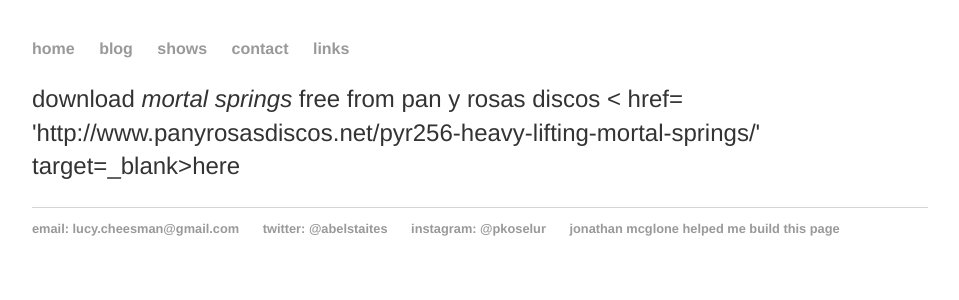
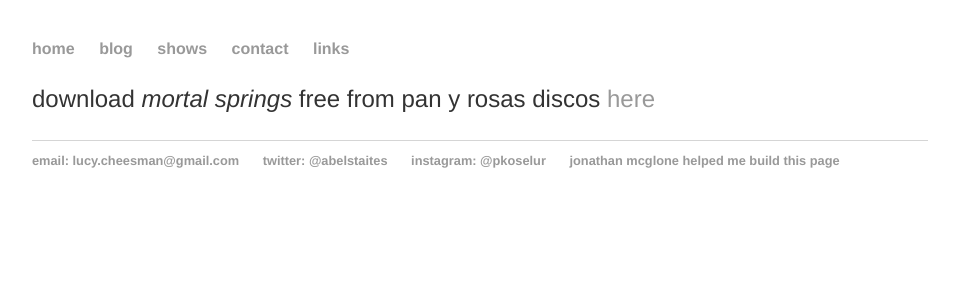
Before and after one commit to heavy-lifting/heavy-lifting.github.io, a Jekyll site: the page built from index.html, in a window 1280 px wide. Shown: the top 300 px of the page, without its empty margins (160-1119 px from the left). Built offline with Jekyll 4.4.1, drawn with Linux system fonts in a browser that asks for light colours; some of the changed lines change nothing that is shown.

Commit message:
Update index.html

```diff
--- a/index.html
+++ b/index.html
@@ -7,7 +7,7 @@
 	<!-- <p>heavy lifting is lucy writing (sea)sick beats in tidalcycles & foxdot</p>
 </div><!-- /.blurb -->
 
-	<p>download <i>mortal springs</i> free from pan y rosas discos < href= 'http://www.panyrosasdiscos.net/pyr256-heavy-lifting-mortal-springs/' target=_blank>here</a></p>
+	<p>download <i>mortal springs</i> free from pan y rosas discos <a href= 'http://www.panyrosasdiscos.net/pyr256-heavy-lifting-mortal-springs/' target=_blank>here</a></p>
 
 
 <div class="pic">
```
